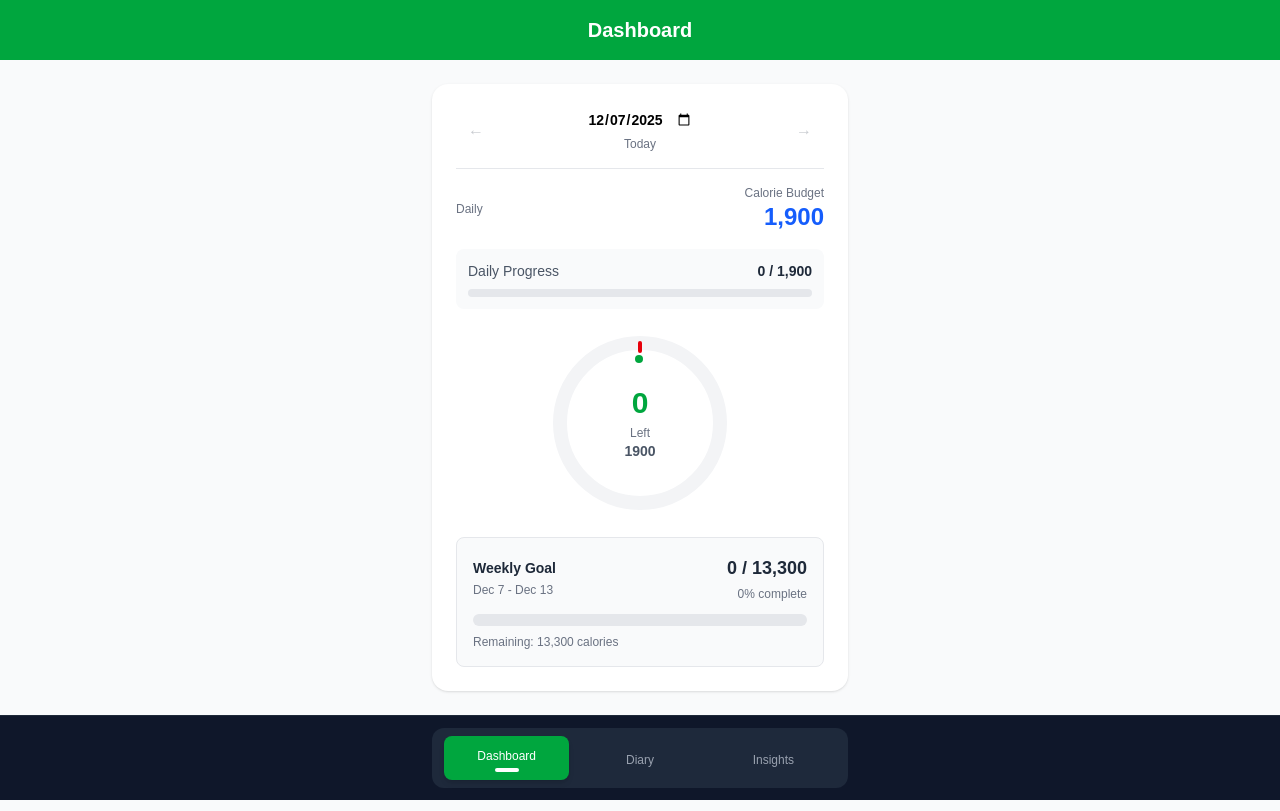
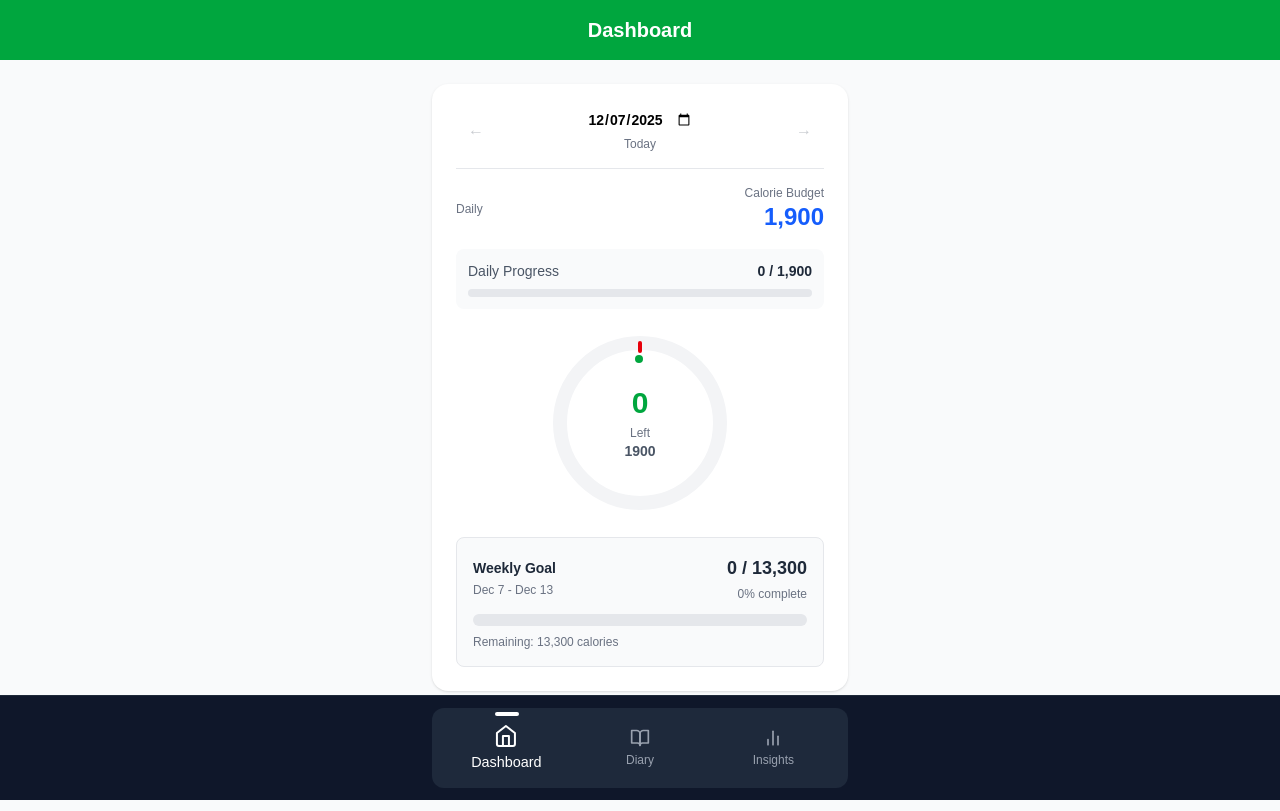
Before and after one commit to Islam-amara1/foodvault, a Next.js app: page / in a window 1280 px wide. Built offline with nearby package versions, Linux system fonts and the light colour scheme.

Commit message:
Fix BottomNav: replace AnimateSharedLayout with LayoutGroup and fix hydration issues

```diff
--- a/src/components/BottomNav.js
+++ b/src/components/BottomNav.js
@@ -1,41 +1,110 @@
+"use client";
+
+import { useEffect, useState } from "react";
 import { FiHome, FiBookOpen, FiBarChart2 } from "react-icons/fi";
-import { motion } from "framer-motion";
+import { motion, LayoutGroup } from "framer-motion";
 
 export default function BottomNav({ activeTab, onTabChange }) {
+  const [isMounted, setIsMounted] = useState(false);
+
+  useEffect(() => {
+    setIsMounted(true); // Only render motion/swipe on client
+  }, []);
+
   const tabs = [
     { id: "dashboard", label: "Dashboard", Icon: FiHome },
-    { id: "diary", label: "Diary", Icon: FiBookOpen },   // Change label HERE
+    { id: "diary", label: "Diary", Icon: FiBookOpen },
     { id: "insights", label: "Insights", Icon: FiBarChart2 },
   ];
 
+  const activeIndex = tabs.findIndex((t) => t.id === activeTab);
+
+  if (!isMounted) {
+    // SSR-friendly static nav
     return (
       <div className="fixed bottom-0 left-0 right-0 z-50 bg-[#0f172a] border-t border-gray-800">
         <div className="max-w-md mx-auto px-4 py-3">
           <div className="flex justify-between items-center bg-[#1e293b] rounded-xl p-2">
-
             {tabs.map((tab) => (
               <button
                 key={tab.id}
                 onClick={() => onTabChange(tab.id)}
-            className={`flex-1 flex flex-col items-center justify-center py-2 mx-1 rounded-lg transition-all
-            ${
-              activeTab === tab.id
-                ? "bg-green-600 text-white shadow-md"
-                : "text-gray-400 hover:text-white"
-            }`}
+                className="flex-1 flex flex-col items-center justify-center py-3 mx-1 rounded-lg"
               >
-            <span className="text-xl">{tab.icon}</span>
-            <span className="text-xs mt-1">{tab.label}</span>
-
-            {/* Small indicator line ONLY for active */}
-            {activeTab === tab.id && (
-              <span className="block w-6 h-1 bg-white rounded-full mt-1"></span>
-            )}
+                <tab.Icon className="text-xl text-gray-400" />
+                <span className="text-xs mt-1 text-gray-400">{tab.label}</span>
               </button>
             ))}
-
           </div>
         </div>
       </div>
-)
+    );
   }
+
+  // Client-only interactive nav
+  return (
+    <div className="fixed bottom-0 left-0 right-0 z-50 bg-[#0f172a] border-t border-gray-800">
+      <div className="max-w-md mx-auto px-4 py-3">
+        <LayoutGroup>
+          <motion.div
+            className="flex justify-between items-center bg-[#1e293b] rounded-xl p-2"
+            drag="x"
+            dragConstraints={{ left: 0, right: 0 }}
+            onDragEnd={(event, info) => {
+              if (info.offset.x < -50 && activeIndex < tabs.length - 1) {
+                onTabChange(tabs[activeIndex + 1].id);
+              } else if (info.offset.x > 50 && activeIndex > 0) {
+                onTabChange(tabs[activeIndex - 1].id);
+              }
+            }}
+            style={{ touchAction: "pan-x" }}
+          >
+            {tabs.map((tab) => {
+              const Icon = tab.Icon;
+              const isActive = activeTab === tab.id;
+
+              return (
+                <button
+                  key={tab.id}
+                  onClick={() => onTabChange(tab.id)}
+                  className="flex-1 relative flex flex-col items-center justify-center py-3 mx-1 rounded-lg"
+                  style={{ touchAction: "manipulation" }}
+                >
+                  <motion.div
+                    layout
+                    animate={{ scale: isActive ? 1.2 : 1 }}
+                    transition={{ type: "spring", stiffness: 300, damping: 20 }}
+                    className="flex flex-col items-center justify-center"
+                  >
+                    <Icon
+                      className={`text-xl transition-colors duration-300 ${
+                        isActive ? "text-white" : "text-gray-400"
+                      }`}
+                    />
+                    <span
+                      className={`text-xs mt-1 transition-colors duration-300 ${
+                        isActive ? "text-white" : "text-gray-400"
+                      }`}
+                    >
+                      {tab.label}
+                    </span>
+                  </motion.div>
+
+                  {isActive && (
+                    <motion.span
+                      layoutId="activeIndicator"
+                      className="absolute -top-1 w-6 h-1 bg-white rounded-full"
+                      initial={{ opacity: 0 }}
+                      animate={{ opacity: 1 }}
+                      transition={{ type: "spring", stiffness: 500, damping: 30 }}
+                    />
+                  )}
+                </button>
+              );
+            })}
+          </motion.div>
+        </LayoutGroup>
+      </div>
+    </div>
+  );
+}
```
Lines whose indentation alone changed are shown as unchanged.
